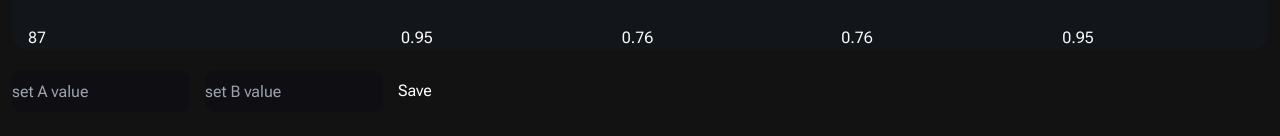
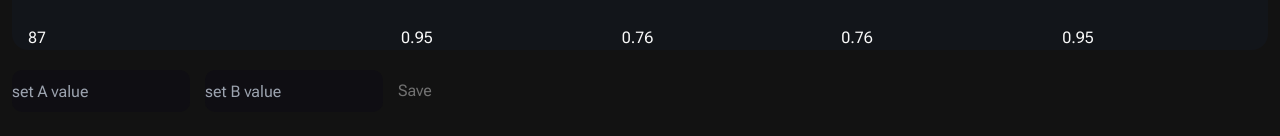
Before and after one commit to fordelord/SPPR, a Next.js app: page / in a window 1280 px wide. Shown: the part 562-698 px from the top of the page. Built offline with nearby package versions, Linux system fonts and the light colour scheme.

Commit message:
Some bug fixes and minor improvements

```diff
--- a/src/app/page.tsx
+++ b/src/app/page.tsx
@@ -6,7 +6,6 @@ export default function Home() {
   return (
     <div>
       <DataSetTable />
-      <div></div>
     </div>
   );
 }
--- a/src/components/DataSetTable/index.tsx
+++ b/src/components/DataSetTable/index.tsx
@@ -20,7 +20,7 @@ const DataSetTable: React.FC = () => {
   const [AValue, setAValue] = useState<number | null>(null);
   const [BValue, setBValue] = useState<number | null>(null);
 
-  const [isButtonDisable, setIsButtonDisable] = useState<boolean>(false);
+  const [isButtonDisable, setIsButtonDisable] = useState<boolean>(true);
 
   const toast = useRef<Toast>(null);
 
@@ -41,7 +41,7 @@ const DataSetTable: React.FC = () => {
   };
 
   const handleSaveClick = () => {
-    if (AValue && BValue) {
+    if ((AValue || AValue === 0) && (BValue || BValue === 0)) {
       setTableValue((prev) => {
         const lastSetNumber = prev[prev.length - 1].setNumber;
 
@@ -57,11 +57,11 @@ const DataSetTable: React.FC = () => {
   };
 
   useEffect(() => {
-    if (AValue && BValue) {
+    if ((AValue || AValue === 0) && (BValue || BValue === 0)) {
+      setIsButtonDisable(false);
+    } else {
       setIsButtonDisable(true);
     }
-
-    setIsButtonDisable(false);
   }, [AValue, BValue]);
 
   return (
@@ -83,9 +83,7 @@ const DataSetTable: React.FC = () => {
           minFractionDigits={2}
           maxFractionDigits={2}
           onChange={(event) => {
-            const inputNumber = Number(event.value);
-
-            setAValue(validNumbersValue(inputNumber));
+            setAValue(validNumbersValue(event.value));
           }}
           onBlur={(event) => {
             const inputNumber = Number(event.target.value);
@@ -101,9 +99,7 @@ const DataSetTable: React.FC = () => {
           minFractionDigits={2}
           maxFractionDigits={2}
           onChange={(event) => {
-            const inputNumber = Number(event.value);
-
-            setBValue(validNumbersValue(inputNumber));
+            setBValue(validNumbersValue(event.value));
           }}
           onBlur={(event) => {
             const inputNumber = Number(event.target.value);
```
